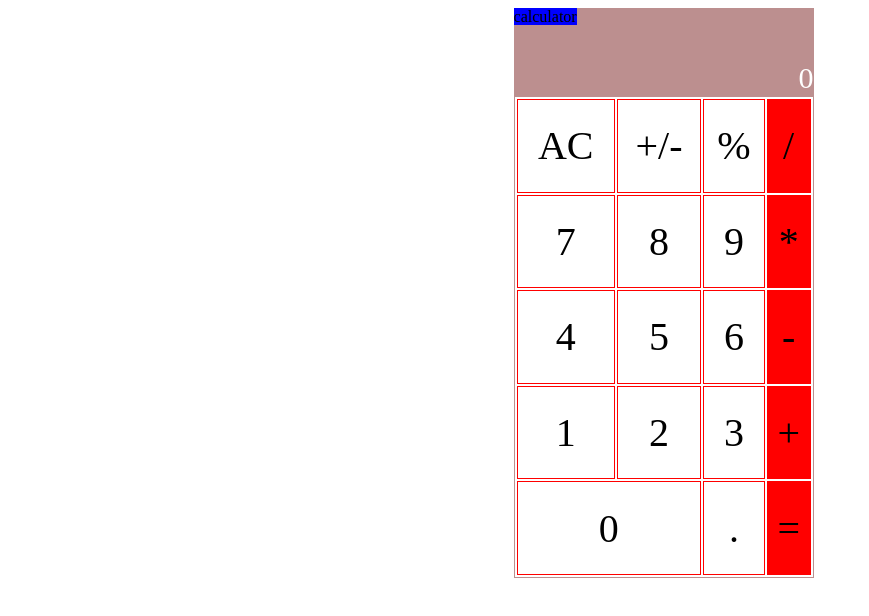
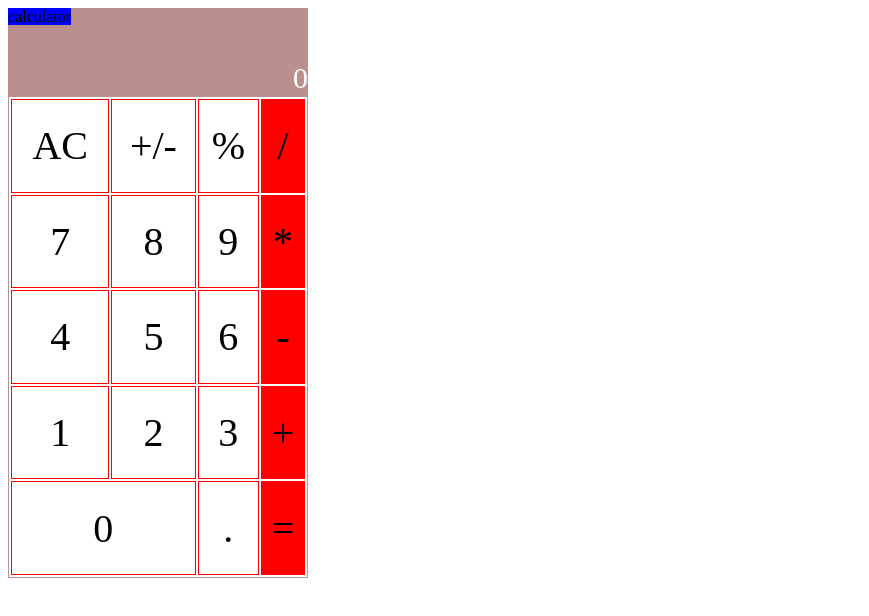
Before and after one commit to md05owais/Calculator, a plain HTML site: page index.html in a window 1280 px wide. Shown: the whole page, without its empty margins (0-869 px from the left). Drawn offline with Linux system fonts and the light colour scheme.

Commit message:
Update calculator.css

```diff
--- a/calculator.css
+++ b/calculator.css
@@ -1,5 +1,4 @@
 #outer{
-    margin-left: 40%;
     /* padding: 50px; */
     width: 300px;
     height: 482px;
```
